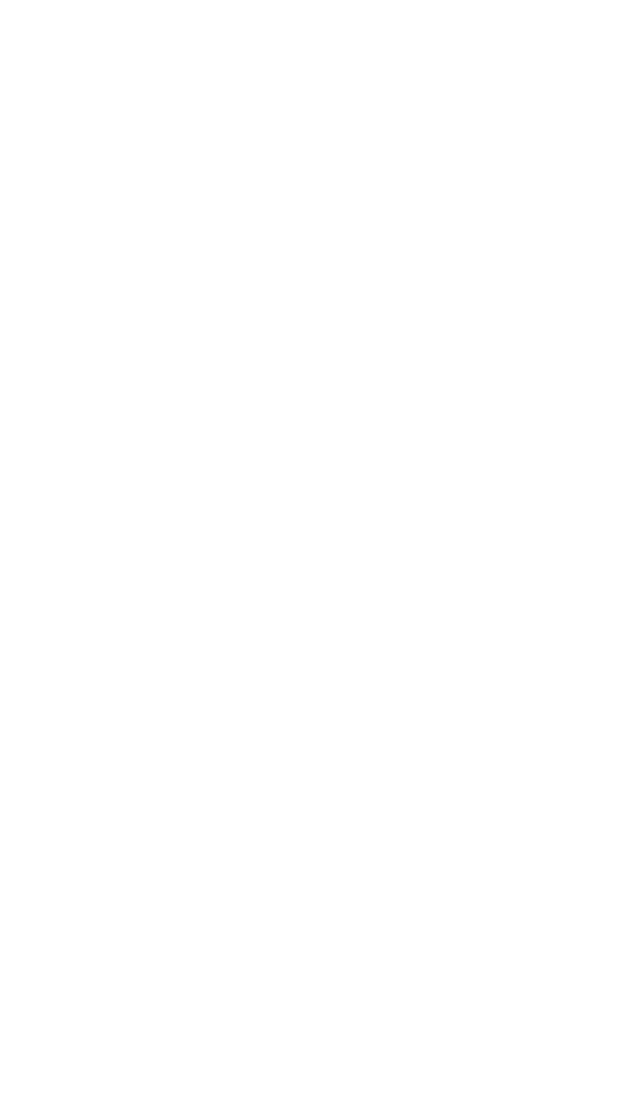
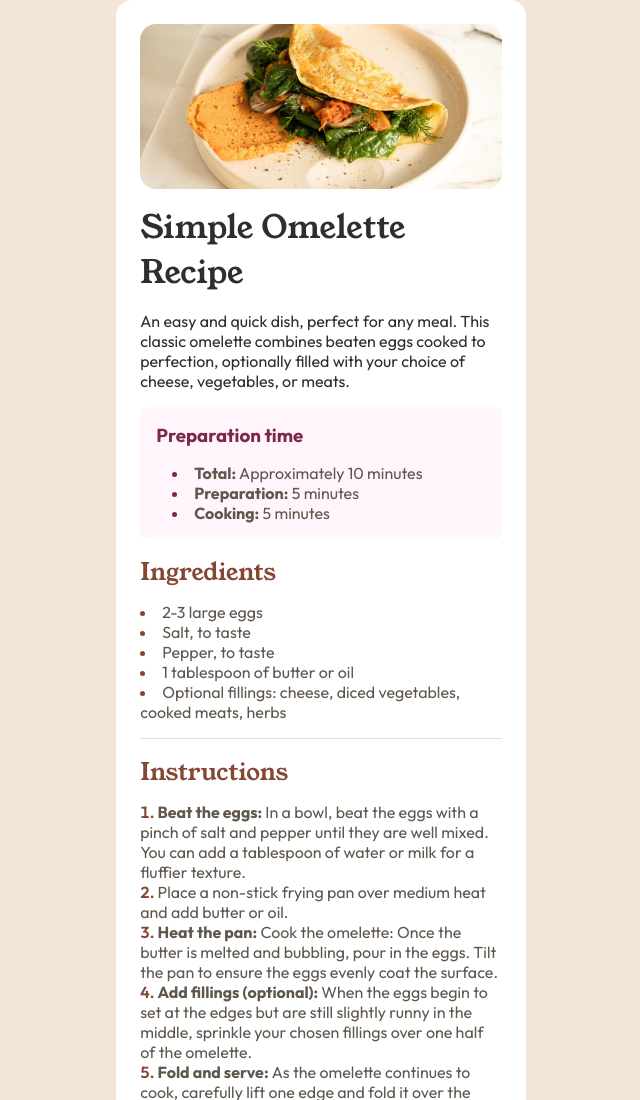
Before and after one commit to sanchesaline6/recipe-page-main, a plain HTML site: page src/index.html in a window 1280 px wide. Shown: the top 1100 px of the page, without its empty margins (319-959 px from the left). Before the commit the page ends 800 px from the top, so only its background shows below. Drawn offline with Linux system fonts and the light colour scheme.

Commit message:
Structure and style implemented

```diff
--- a/src/index.html
+++ b/src/index.html
@@ -1,12 +1,92 @@
 <!DOCTYPE html>
 <html lang="en">
+
 <head>
     <meta charset="UTF-8">
     <meta name="viewport" content="width=device-width, initial-scale=1.0">
     <link rel="stylesheet" href="./style.css">
     <title>Recipe Page Main</title>
 </head>
+
 <body>
+    <main>
+        <img src="../assets/images/image-omelette.jpeg" alt="simple omellette">
+        <h1>Simple Omelette Recipe</h1>
+        <p>
+            An easy and quick dish, perfect for any meal. This classic omelette combines beaten eggs cooked
+            to perfection, optionally filled with your choice of cheese, vegetables, or meats.
+        </p>
+        <section class="preparation">
+            <h3>Preparation time</h3>
+            <ul>
+                <li><span class="label-item">Total:</span><span class="value-item"> Approximately 10 minutes</span> </li>
+                <li><span class="label-item">Preparation:</span> <span class="value-item"> 5 minutes</span></li>
+                <li><span class="label-item">Cooking:</span> <span class="value-item"> 5 minutes</span></li>
+            </ul>
+        </section>
+        <section class="ingredients">
+            <h2 class="section-title">Ingredients</h2>
+            <ul>
+                <li><span class="value-item">2-3 large eggs</span></li>
+                <li><span class="value-item">Salt, to taste</span></li>
+                <li><span class="value-item">Pepper, to taste</span></li>
+                <li><span class="value-item">1 tablespoon of butter or oil</span></li>
+                <li><span class="value-item">Optional fillings: cheese, diced vegetables, cooked meats, herbs</span></li>
+            </ul>
+        </section>
+        <hr>
+        <section class="instructions">
+            <h2 class="section-title">Instructions</h2>
+            <ol>
+                <li><span class="label-item">Beat the eggs:</span> <span class="value-item"> In a bowl, beat the eggs with a pinch of salt and pepper until they are well mixed.
+                    You can add a tablespoon of water or milk for a fluffier texture.</span>
+                </li>
+                <li>
+                    <span class="label-item"></span> <span class="value-item"> Place a non-stick frying pan over medium heat and add butter or oil.</span>
+                </li>
+                <li>
+                    <span class="label-item">Heat the pan:</span><span class="value-item"> Cook the omelette: Once the butter is melted and bubbling, pour in the eggs. Tilt the pan to ensure
+                        the eggs evenly coat the surface.</span>
+                </li>
+                <li>
+                    <span class="label-item">Add fillings (optional):</span> <span class="value-item"> When the eggs begin to set at the edges but are still slightly runny in the
+                        middle, sprinkle your chosen fillings over one half of the omelette.</span>
+                </li>
+                <li>
+                    <span class="label-item">Fold and serve:</span> <span class="value-item"> As the omelette continues to cook, carefully lift one edge and fold it over the
+                        fillings. Let it cook for another minute, then slide it onto a plate.</span>
+                </li>
+                <li>
+                    <span class="label-item">Enjoy:</span><span class="value-item"> Serve hot, with additional salt and pepper if needed.</span>
+                </li>
+            </ol>
+        </section>
+        <hr>
+        <section class="nutrition">
+            <h2 class="section-title">Nutrition</h2>
+            <p>
+                The table below shows nutritional values per serving without the additional fillings.
+            </p>
+            <table>
+                <tr>
+                    <td class="value-item">Calories</td>
+                    <td class="amount-item">277kcal</td>
+                </tr>
+                <tr>
+                    <td class="value-item">Carbs</td>
+                    <td class="amount-item">0g</td>
+                </tr>
+                <tr>
+                    <td class="value-item">Protein</td>
+                    <td class="amount-item">20g</td>
+                </tr>
+                <tr>
+                    <td class="value-item">Fat</td>
+                    <td class="amount-item">22g</td>
+                </tr>
+            </table>
+        </section>
+    </main>
+</body>
 
-</body>
 </html>
--- a/src/style.css
+++ b/src/style.css
@@ -0,0 +1,169 @@
+*{
+    margin: 0;
+    padding: 0;
+    border: 0;
+    box-sizing: border-box;
+    vertical-align: baseline;
+}
+
+:root{
+    --white: hsl(0, 0%, 100%);
+    --rose-white: hsl(330, 100%, 98%);
+    --eggshell: hsl(30, 54%, 90%);
+    --light-grey: hsl(30, 18%, 87%);
+    --wenge-brown: hsl(30, 10%, 34%);
+    --dark-charcoal: hsl(24, 5%, 18%);
+    --nutmag: hsl(14, 45%, 36%);
+    --dark-raspberry: hsl(332, 51%, 32%);
+}
+
+@font-face {
+    font-family: "Young Serif";
+    src: url(../assets/fonts/young-serif/YoungSerif-Regular.ttf);
+}
+
+@font-face {
+    font-family: "Outfit";
+    src: url(../assets/fonts/outfit/Outfit-VariableFont_wght.ttf);
+}
+body{
+    background-color: var(--eggshell);
+    display: flex;
+    min-height: 100vh;
+    width: 100%;
+    justify-content: center;
+    align-items: center;
+    flex-direction: column;
+}
+
+main{
+    background-color: var(--white);
+    width: 32%;
+    height: 60%;
+    border-radius: 1rem;
+    padding: 1.5rem;
+    display: flex;
+    flex-direction: column;
+    justify-content: center;
+    gap:16px;
+}
+
+main h1{
+    color: var(--dark-charcoal);
+    font-family: "Young Serif", serif;
+    font-size: 2rem;
+    font-weight: 500;
+}
+
+main img{
+    width: 100%;
+    border-radius: 1rem;
+    align-self: center;
+}
+
+main p{
+    color: var(--dark-charcoal);
+    font-family: "Outfit", sans-serif;
+    font-size: 1rem;
+}
+
+main .preparation{
+    font-family: "Outfit", sans-serif;
+    background-color: var(--rose-white);
+    padding: 1rem;
+    border-radius: 0.5rem;
+    display: flex;
+    flex-direction: column;
+    gap: 1rem;
+}
+
+main .preparation h3{
+    color: var(--dark-raspberry);
+}
+
+main .preparation ul{
+    list-style-position: inside;
+    padding-left: 1rem;
+    color: var(--dark-raspberry);
+}
+
+.label-item{
+    color: var(--wenge-brown);
+    font-weight: 700;
+}
+
+.value-item{
+    color: var(--wenge-brown);
+    font-weight: 400;
+    font-family: "Outfit", sans-serif;
+}
+
+.section-title{
+    font-family: "Young Serif", serif;
+    font-weight: 500;
+    font-size: 1.5rem;
+    color: var(--nutmag);
+}
+
+main .ingredients {
+    display: flex;
+    flex-direction: column;
+    gap: 0.8rem;
+}
+
+main .ingredients ul{
+    list-style-position: inside;
+    color: var(--nutmag);
+}
+
+main .instructions {
+    display: flex;
+    flex-direction: column;
+    gap: 0.8rem;
+}
+
+main .instructions ol{
+    list-style-position: inside;
+    color: var(--nutmag);
+}
+
+main .instructions ol li {
+    font-family: "Outfit", sans-serif;
+    font-weight: 600;
+}
+
+main hr{
+    border-top: 0.5px solid var(--light-grey);
+}
+
+main .nutrition{
+    display: flex;
+    flex-direction: column;
+    gap: 0.8rem;
+}
+
+main .nutrition p{
+    color: var(--dark-charcoal);
+    font-family: "Outfit", sans-serif;
+    font-size: 1rem;
+}
+
+main .nutrition table{
+    padding-left: 1.5rem;
+    border-collapse: collapse;
+    font-family: "Outfit", sans-serif;
+}
+
+main .nutrition table tr{
+    border-bottom: 0.5px solid var(--light-grey);
+
+}
+
+main .nutrition table tr td{
+    padding: 1rem 2rem;
+}
+
+.amount-item {
+    color: var(--nutmag);
+    font-weight: 600;
+}
```
Also changed, not shown: index.html (deleted, +0 -77 lines).
